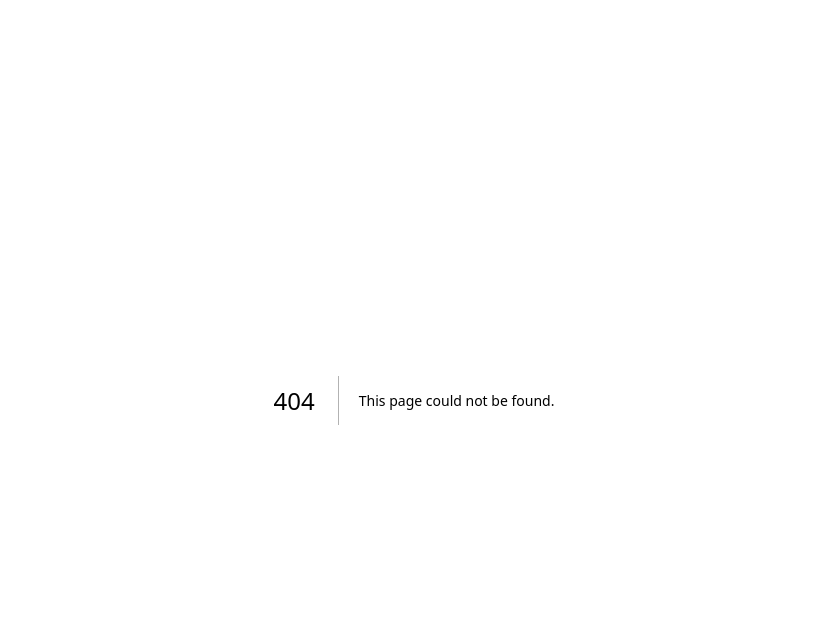
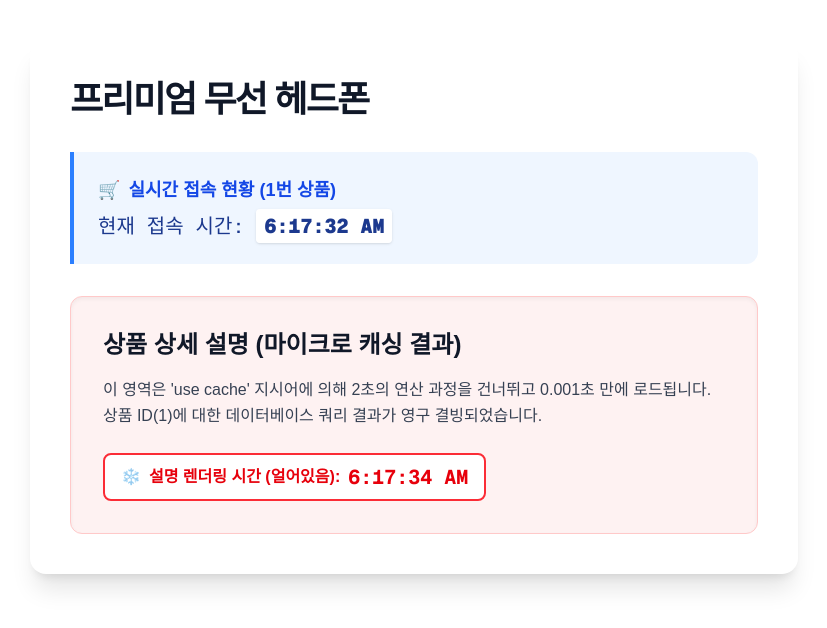
Before and after one commit to yunajoe/nextjs-master-class-part2-inflearn, a Next.js app: page /product/1 in a window 1280 px wide. Before the commit this address had no page. Shown: the top 628 px of the page, without its empty margins (226-1053 px from the left). Built offline with nearby package versions, Linux system fonts and the light colour scheme.

Commit message:
feat: use cache의 사용

```diff
--- a/next.config.ts
+++ b/next.config.ts
@@ -3,6 +3,7 @@ import type { NextConfig } from "next";
 const nextConfig: NextConfig = {
   /* config options here */
   reactCompiler: true,
+  cacheComponents: true,
 };
 
 export default nextConfig;
--- /dev/null
+++ b/src/app/product/[id]/page.tsx
@@ -0,0 +1,34 @@
+import HeavyProductDescription from "@/components/heavy-product-description";
+import RealTimeCart from "@/components/real-time-cart";
+import { Suspense } from "react";
+
+function page({ params }: { params: Promise<{ id: string }> }) {
+  return (
+    <div className="max-w-3xl mx-auto p-10 bg-white shadow-xl mt-10 rounded-2xl">
+      <h1 className="text-4xl font-black text-gray-900 mb-8 tracking-tighter">
+        프리미엄 무선 헤드폰
+      </h1>
+
+      <Suspense
+        fallback={
+          <p className="text-blue-500 font-bold p-6">
+            🛒 실시간 장바구니 로딩중...
+          </p>
+        }
+      >
+        <RealTimeCart paramsPromise={params} />
+      </Suspense>
+      <Suspense
+        fallback={
+          <p className="text-red-500 font-bold p-8">
+            ❄️ 무거운 상품 설명 로딩중...
+          </p>
+        }
+      >
+        <HeavyProductDescription paramsPromise={params} />
+      </Suspense>
+    </div>
+  );
+}
+
+export default page;
--- /dev/null
+++ b/src/components/heavy-product-description.tsx
@@ -0,0 +1,35 @@
+"use cache";
+
+const delay = (ms: number) => new Promise((res) => setTimeout(res, ms));
+
+export default async function HeavyProductDescription({
+  paramsPromise,
+}: {
+  paramsPromise: Promise<{ id: string }>;
+}) {
+  const resolvedParams = await paramsPromise;
+
+  // 2초짜리 무거운 연산 시뮬레이션
+  await delay(2000);
+  const cachedTime = new Date().toLocaleTimeString();
+
+  return (
+    <div className="bg-red-50 border border-red-200 p-8 rounded-xl shadow-inner relative overflow-hidden">
+      <h2 className="text-2xl font-black text-gray-900 mb-4">
+        상품 상세 설명 (마이크로 캐싱 결과)
+      </h2>
+      <p className="text-gray-700 mb-6 leading-relaxed">
+        이 영역은 'use cache' 지시어에 의해 2초의 연산 과정을 건너뛰고 0.001초
+        만에 로드됩니다. 상품 ID({resolvedParams.id})에 대한 데이터베이스 쿼리
+        결과가 영구 결빙되었습니다.
+      </p>
+
+      <div className="inline-block bg-white border-2 border-red-500 px-4 py-2 rounded-lg">
+        <p className="text-red-600 font-bold flex items-center gap-2">
+          <span>❄️</span> 설명 렌더링 시간 (얼어있음):{" "}
+          <span className="font-mono text-xl">{cachedTime}</span>
+        </p>
+      </div>
+    </div>
+  );
+}
--- /dev/null
+++ b/src/components/real-time-cart.tsx
@@ -0,0 +1,25 @@
+export default async function RealTimeCart({
+  paramsPromise,
+}: {
+  paramsPromise: Promise<{ id: string }>;
+}) {
+  // Suspense 내부의 안전한 격리 공간이므로, 동적 데이터를 마음껏 비동기로 풀어냅니다.
+  const resolvedParams = await paramsPromise;
+
+  // 캐시 지시어가 없으므로 접속할 때마다 서버의 최신 시간을 가져옵니다.
+  const currentTime = new Date().toLocaleTimeString();
+
+  return (
+    <div className="bg-blue-50 border-l-4 border-blue-500 p-6 mb-8 rounded-r-xl">
+      <p className="font-bold text-blue-700 text-lg flex items-center gap-2">
+        <span>🛒</span> 실시간 접속 현황 ({resolvedParams.id}번 상품)
+      </p>
+      <p className="text-blue-900 mt-2 font-mono text-xl">
+        현재 접속 시간:{" "}
+        <span className="font-black bg-white px-2 py-1 rounded shadow-sm">
+          {currentTime}
+        </span>
+      </p>
+    </div>
+  );
+}
```
Also changed, not shown: 1 other file (tests, documents, lock files or other folders).
